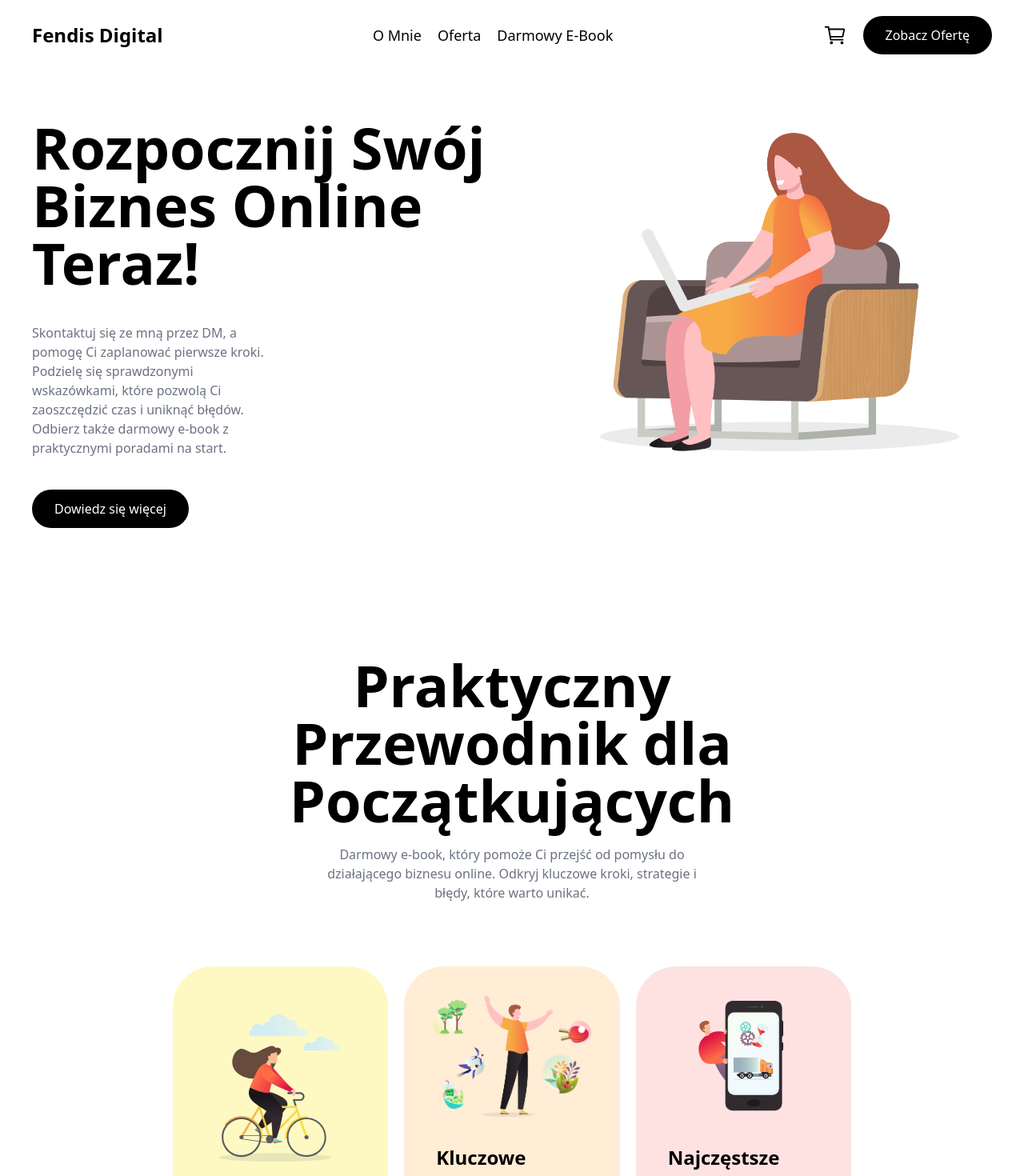
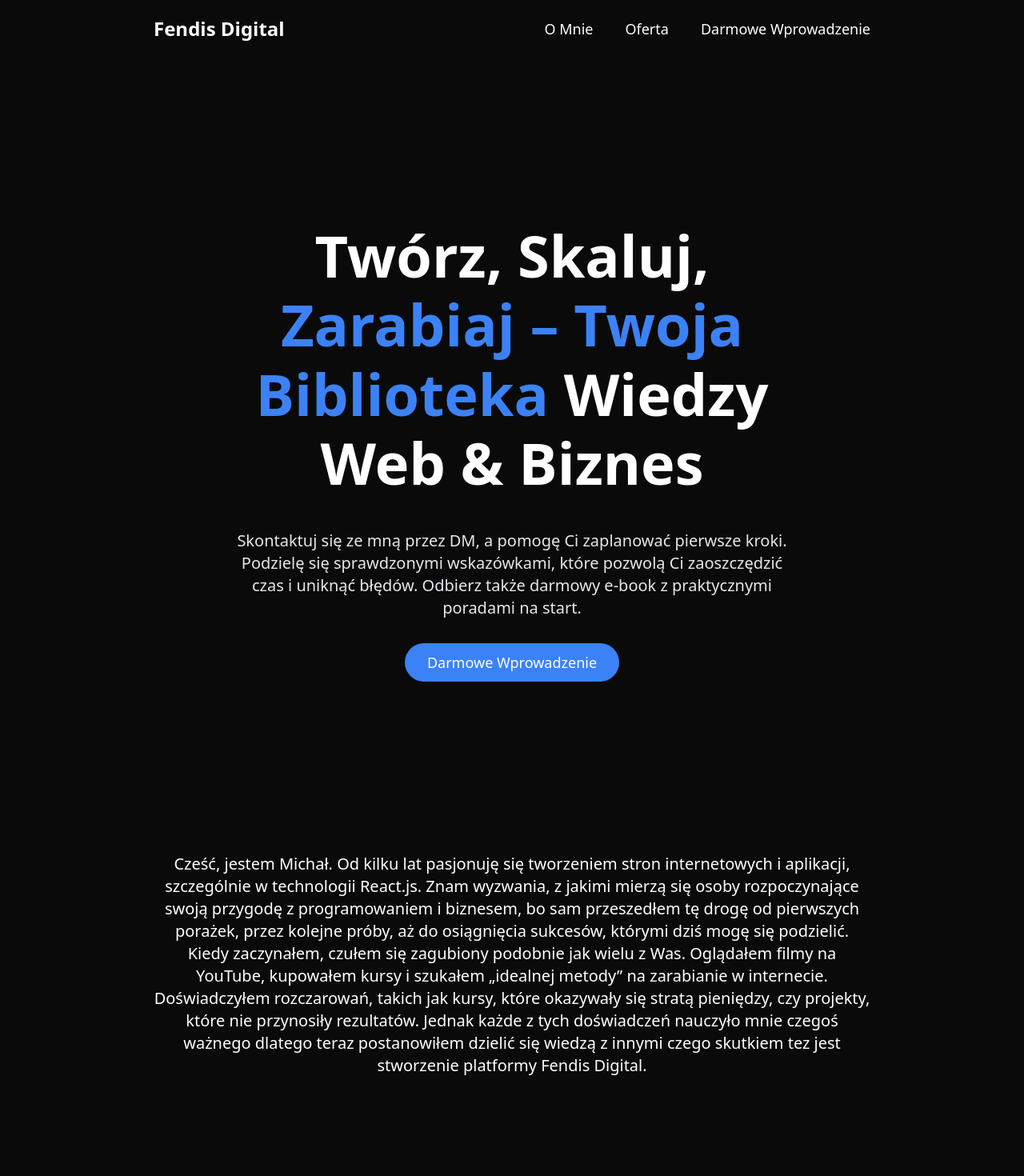
Before and after one commit to xfendi/fendisdigital-web, a React (Create React App) app: page / in a window 1280 px wide. Shown: the top 1470 px of the page at 80% size. Built offline with nearby package versions, Linux system fonts and the light colour scheme.

Commit message:
started some redesign

```diff
--- a/src/App.js
+++ b/src/App.js
@@ -14,7 +14,7 @@ const App = () => {
   return (
     <CartProvider>
       <BrowserRouter>
-        <div className="p-5 px-5 md:px-10 flex flex-col gap-20">
+        <div className="py-5 md:px-[15%] 2xl:px-[20%] flex flex-col gap-20 bg-neutral-950 !text-white">
           <NavBar />
           <Routes>
             <Route index element={<Landing />} />
--- a/src/Components/NavBar.js
+++ b/src/Components/NavBar.js
@@ -46,8 +46,8 @@ const NavBar = () => {
       <div
         className={`${
           width < 768
-            ? "absolute pointer-events-none top-0 left-0 right-0 bottom-0 opacity-0"
-            : "opacity-100"
+            ? "absolute pointer-events-none top-0 left-0 right-0 bottom-0 hidden opacity-0"
+            : "opacity-100 flex"
         } ${
           width < 768 &&
           showMenu &&
@@ -57,8 +57,8 @@ const NavBar = () => {
         <ul
           className={`${
             width < 768 &&
-            "!flex flex-col absolute top-1/2 left-1/2 -translate-x-1/2 -translate-y-1/2 !text-white"
-          } text-black text-lg md:text-md font-medium hidden md:flex items-center gap-10 md:gap-5`}
+            "!flex flex-col absolute top-1/2 left-1/2 -translate-x-1/2 -translate-y-1/2"
+          } text-lg md:text-md font-medium hidden md:flex items-center gap-10`}
           ref={menuRef}
         >
           <li
@@ -71,7 +71,7 @@ const NavBar = () => {
               });
             }}
           >
-            <Link>O Mnie</Link>
+            <Link className="transition-all duration-300 hover:text-blue-500">O Mnie</Link>
           </li>
           <li
             onClick={(e) => {
@@ -83,7 +83,7 @@ const NavBar = () => {
               });
             }}
           >
-            <Link>Oferta</Link>
+            <Link className="transition-all duration-300 hover:text-blue-500">Oferta</Link>
           </li>
           <li
             onClick={(e) => {
@@ -95,32 +95,9 @@ const NavBar = () => {
               });
             }}
           >
-            <Link>Darmowy E-Book</Link>
+            <Link className="transition-all duration-300 hover:text-blue-500">Darmowe Wprowadzenie</Link>
           </li>
         </ul>
-      </div>
-      <div className="flex items-center gap-5">
-        <Link
-          className="relative text-xl text-black transition-all duration-300 hover:text-neutral-800"
-          to="/cart"
-        >
-          <IoCartOutline className="text-3xl" />
-          {productsCount > 0 && (
-            <div className="absolute -bottom-2.5 -right-2.5 text-[11px] bg-red-500 w-5 h-5 flex justify-center items-center rounded-full text-white font-medium">
-              <span>{productsCount}</span>
-            </div>
-          )}
-        </Link>
-        <IoMenu
-          className="text-3xl md:hidden flex"
-          onClick={() => setShowMenu(!showMenu)}
-        />
-        <Link
-          className="md:flex hidden p-3 px-7 bg-black text-white rounded-full transition-all duration-300 hover:bg-neutral-800"
-          to="/oferta"
-        >
-          Zobacz Ofertę
-        </Link>
       </div>
     </div>
   );
--- a/src/Components/ProductCard.js
+++ b/src/Components/ProductCard.js
@@ -33,14 +33,14 @@ const ProductCard = ({ product, index }) => {
       <s className="font-semibold mt-auto text-md text-gray-500">{product.id === 2 ? (product.price + 55).toFixed(2) : (product.price + 24).toFixed(2)} PLN</s>
       </div>
       {productQuantity > 0 ? (
-        <div className="flex gap-5 m-auto">
+        <div className="flex gap-5 mx-auto items-center">
           <button
             className="w-10 h-10 bg-red-500 text-white rounded-full transition-all duration-300 hover:bg-red-600"
             onClick={() => cart.removeOneFromCart(product.id)}
           >
             -
           </button>
-          <span className="font-bold">{productQuantity}</span>
+          <span className="font-bold text-lg">{productQuantity}</span>
           <button
             className="w-10 h-10 bg-green-500 text-white rounded-full transition-all duration-300 hover:bg-green-600"
             onClick={() => cart.addOneToCart(product.id)}
--- a/src/Home/About.jsx
+++ b/src/Home/About.jsx
@@ -2,11 +2,21 @@ import React from "react";
 
 const About = () => {
   return (
-    <div className="sm:h-screen sm:pt-0 flex justify-center items-center" id="about">
-      <h1 className="text-3xl sm:text-5xl md:text-7xl font-bold sm:w-2/3 text-center">
-        Tworzę narzędzia i udostępniam wiedzę 📚, które pomagają początkującym
-        programistom 💻 rozwijać swoje umiejętności i realizować 🎈 własne
-        projekty online.
+    <div className="flex justify-center items-center" id="about">
+      <h1 className="text-xl text-center">
+        Cześć, jestem Michał. Od kilku lat pasjonuję się tworzeniem stron
+        internetowych i aplikacji, szczególnie w technologii React.js. Znam
+        wyzwania, z jakimi mierzą się osoby rozpoczynające swoją przygodę z
+        programowaniem i biznesem, bo sam przeszedłem tę drogę od pierwszych
+        porażek, przez kolejne próby, aż do osiągnięcia sukcesów, którymi dziś
+        mogę się podzielić. Kiedy zaczynałem, czułem się zagubiony podobnie jak
+        wielu z Was. Oglądałem filmy na YouTube, kupowałem kursy i szukałem
+        „idealnej metody” na zarabianie w internecie. Doświadczyłem rozczarowań,
+        takich jak kursy, które okazywały się stratą pieniędzy, czy projekty,
+        które nie przynosiły rezultatów. Jednak każde z tych doświadczeń
+        nauczyło mnie czegoś ważnego dlatego teraz postanowiłem dzielić się
+        wiedzą z innymi czego skutkiem tez jest stworzenie platformy Fendis
+        Digital.
       </h1>
     </div>
   );
--- a/src/Home/Header.jsx
+++ b/src/Home/Header.jsx
@@ -1,30 +1,35 @@
 import React from "react";
 import { Link } from "react-router-dom";
 
-import Image from "../assets/images/header.png";
-
 const Header = () => {
   return (
-    <div className="flex flex-col md:flex-row gap-5">
-      <div className="flex flex-col gap-10 flex-1">
-        <div className="font-bold text-5xl md:text-7xl 2xl:text-9xl">
-          Rozpocznij Swój Biznes Online Teraz!
+    <div className="flex flex-col gap-10 items-center text-center px-24 my-36">
+      <div
+        className="text-4xl sm:text-7xl font-semibold"
+        style={{ lineHeight: 1.2 }}
+      >
+        Twórz, Skaluj,{" "}
+        <span className="text-blue-500">Zarabiaj – Twoja Biblioteka</span>{" "}
+        Wiedzy Web & Biznes
       </div>
-        <div className="text-gray-500 md:w-1/2 w-full">
+      <div className="text-gray-200 w-full text-xl">
         Skontaktuj się ze mną przez DM, a pomogę Ci zaplanować pierwsze kroki.
         Podzielę się sprawdzonymi wskazówkami, które pozwolą Ci zaoszczędzić
         czas i uniknąć błędów. Odbierz także darmowy e-book z praktycznymi
         poradami na start.
       </div>
-        <Link
-          className="p-3 px-7 w-max bg-black text-white rounded-full transition-all duration-300 hover:bg-neutral-800"
-          to="/oferta"
+      <div
+        onClick={(e) => {
+          e.preventDefault();
+          window.scrollTo({
+            top: document.querySelector("#free").offsetTop,
+            behavior: "smooth",
+          });
+        }}
       >
-          Dowiedz się więcej
+        <Link className="p-3 px-7 text-lg font-medium w-max rounded-full transition-all duration-300 bg-blue-500 hover:bg-blue-600">
+          Darmowe Wprowadzenie
         </Link>
-      </div>
-      <div className="flex-1">
-        <img src={Image} alt="" className="ml-auto w-[90%]"  />
       </div>
     </div>
   );
--- a/src/Pages/Landing.jsx
+++ b/src/Pages/Landing.jsx
@@ -9,8 +9,8 @@ const Landing = () => {
   return (
     <>
       <Header />
+      <About />
       <Features />
-      <About />
       <Products />
       <Hero />
     </>
```
Lines whose indentation alone changed are shown as unchanged.
